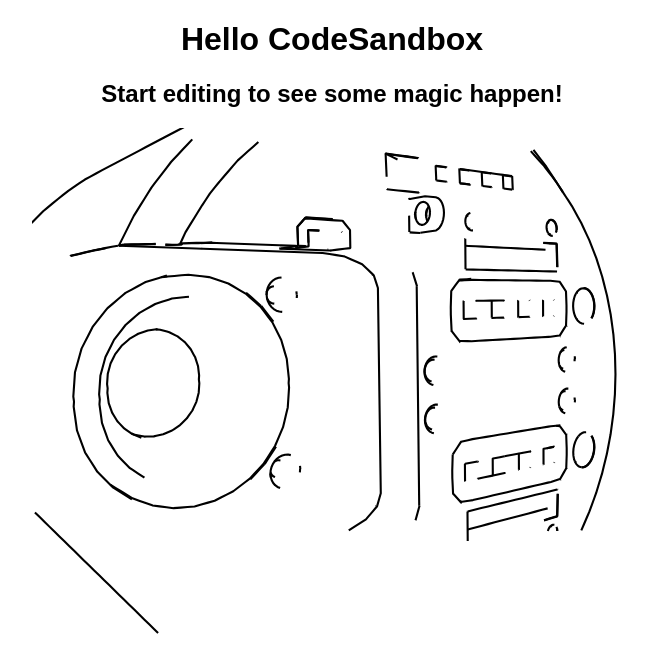
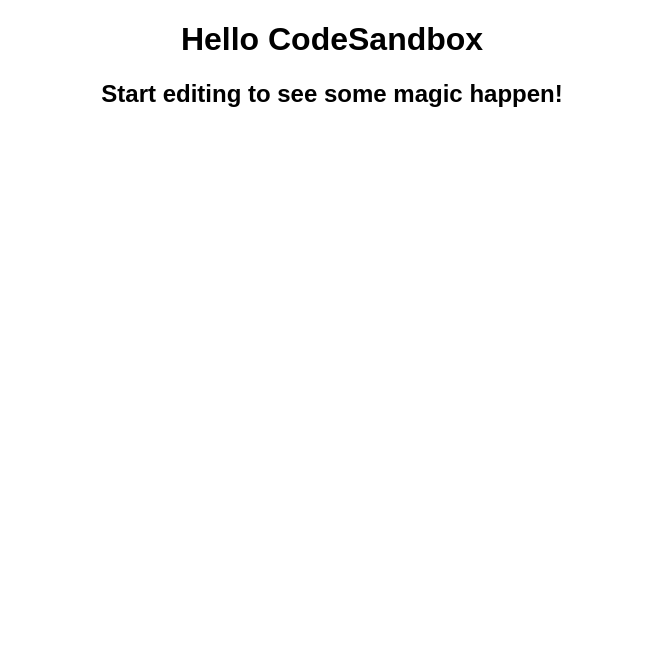
Before and after one commit to nead51/9grid, a React (Create React App) app: page / in a window 1280 px wide. Shown: the top 672 px of the page, without its empty margins (308-956 px from the left). Built offline with nearby package versions, Linux system fonts and the light colour scheme.

Commit message:
Changes to be committed: modified:   index.tsx

```diff
--- a/src/index.tsx
+++ b/src/index.tsx
@@ -11,7 +11,7 @@
     <div className="App">
       <h1>Hello CodeSandbox</h1>
       <h2>Start editing to see some magic happen!</h2>
-      <CylinoidSVG />
+
     </div>
   );
 }
```
